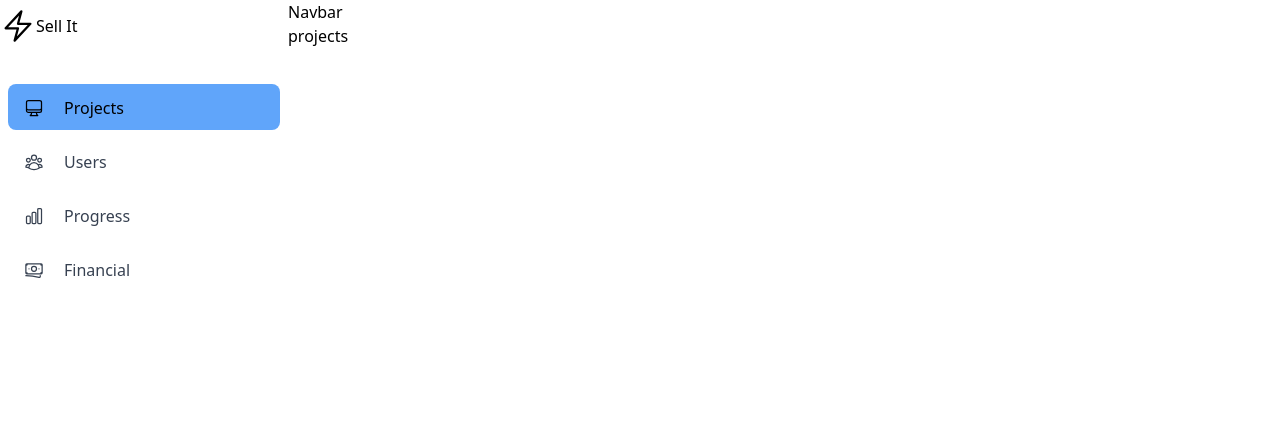
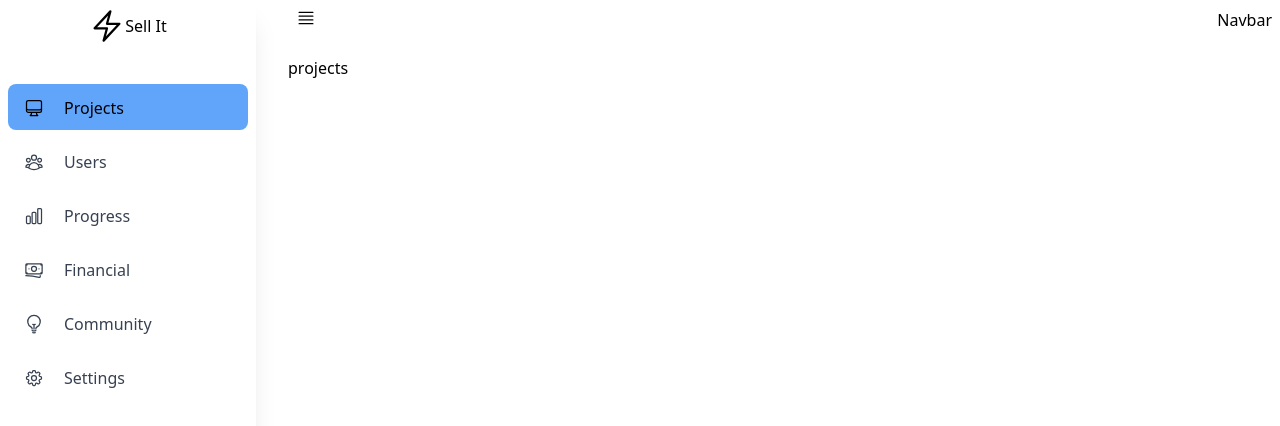
Before and after one commit to aziz-codes/react-admin-dashboard, a React (Create React App) app: page / in a window 1280 px wide. Shown: the top 426 px of the page. Built offline with nearby package versions, Linux system fonts and the light colour scheme; the HTML template or start-up script is replaced by a standard one.

Commit message:
implemented faker

```diff
--- a/package.json
+++ b/package.json
@@ -3,6 +3,7 @@
   "version": "0.1.0",
   "private": true,
   "dependencies": {
+    "@faker-js/faker": "^7.6.0",
     "@heroicons/react": "^2.0.13",
     "@testing-library/jest-dom": "^5.16.5",
     "@testing-library/react": "^13.4.0",
--- a/src/App.js
+++ b/src/App.js
@@ -12,9 +12,9 @@ const App = () => {
         <div className="flex relative dark:bg-main-dark-bg">
           {activeMenu ? (
             <div
-              className="w-72 fixed sidebar
+              className="w-64 fixed sidebar
              dark:bg-secondary-dark-bg
-            bg-white"
+            bg-white shadow-xl"
             >
               <Sidebar />
             </div>
@@ -24,10 +24,10 @@ const App = () => {
             </div>
           )}
           <div
-            className={`dark:bg-main-bg bg-main-bg
+            className={`dark:bg-main-bg bg-main-bg ml-72 flex-2 flex-wrap
                 min-h-screen w-full ${activeMenu ? " md:ml-72" : "flex-2"}`}
           >
-            <div className="fixed md:static bg-main-bg dark:bg-main-bg navbar w-full">
+            <div className="md:static bg-main-bg dark:bg-main-bg navbar w-full">
               <Navbar />
             </div>
 
@@ -47,5 +47,4 @@ const App = () => {
     </div>
   );
 };
-
 export default App;
--- a/src/components/Navbar.jsx
+++ b/src/components/Navbar.jsx
@@ -1,12 +1,10 @@
 import React from 'react'
-
+import { Bars4Icon } from '@heroicons/react/24/outline'
 const Navbar = () => {
   return (
-    <div className='bg-white'>
-        <h4>
-       Navbar
-
-        </h4>
+    <div className='bg-white flex justify-between h-14 p-2'>
+      <Bars4Icon className='icons'/>
+        <h4>Navbar</h4>
         </div>
   )
 }
--- /dev/null
+++ b/src/components/Projects.jsx
@@ -0,0 +1,23 @@
+import { useEffect, useState } from "react";
+const { faker } = require('@faker-js/faker');
+const Projects = () => {
+
+
+const [images, setImages] = useState([]);
+
+useEffect(() => {
+    const suggestions = [...Array(5)].map((_, i) => ({
+
+      avatar: faker.image.avatar(),
+
+    }));
+    setImages(suggestions);
+  }, []);
+
+console.log(images);
+  return (
+    <div>projects</div>
+  )
+}
+
+export default Projects
--- a/src/components/Sidebar.jsx
+++ b/src/components/Sidebar.jsx
@@ -1,17 +1,17 @@
 import React from 'react'
 import {Link,NavLink} from 'react-router-dom';
 import {BoltIcon} from '@heroicons/react/24/outline';
-import { links } from '../data/links';
+import { links } from '../data/dummy';
 const Sidebar = () => {
   const activeLink =
     "flex items-center gap-5 pl-4 pt-3 pb-2.5 rounded-lg text-black text-md m-2 bg-blue-400";
 
   const normalLink =
-    "flex items-center gap-5 pl-4 pt-3 pb-2.5 rounded-lg  text-md text-gray-700 dark:text-gray-200 dark:hover:text-black hover:bg-light-gray m-2";
+    "flex items-center gap-5 pl-4 pt-3 pb-2.5 rounded-lg  text-md text-gray-700 dark:text-gray-200 dark:hover:text-black hover:bg-gray-100 m-2";
   return (
     <div className='h-screen md:overflow-hidden pb-10'>
       <div className='flex justify-between items-center'>
-      <Link to='/' className='items-center mt-2 flex'>
+      <Link to='/' className='w-full justify-center items-center mt-2 flex'>
       <BoltIcon className='brand-logo'/><span>Sell It</span>
       </Link>
       </div>
--- a/src/data/links.js
+++ b/src/data/dummy.js
@@ -3,7 +3,10 @@ import {
   UserGroupIcon,
   ChartBarIcon,
   BanknotesIcon,
+  Cog8ToothIcon,
+  LightBulbIcon,
 } from "@heroicons/react/24/outline";
+
 export const links = [
   {
     title: "Projects",
@@ -25,4 +28,14 @@ export const links = [
     icon: <BanknotesIcon />,
     path: "/financial",
   },
+  {
+    title: "Community",
+    icon: <LightBulbIcon />,
+    path: "/comminity",
+  },
+  {
+    title: "Settings",
+    icon: <Cog8ToothIcon />,
+    path: "/settings",
+  },
 ];
--- a/src/pages/projects.js
+++ b/src/pages/projects.js
@@ -1,7 +1,12 @@
 import React from "react";
+import Projects from "../components/Projects";
 
 const projects = () => {
-  return <div>projects</div>;
+  return (
+    <div>
+      <Projects />
+    </div>
+  );
 };
 
 export default projects;
--- a/src/pages/user.js
+++ b/src/pages/user.js
@@ -1,8 +1,25 @@
-import React from "react";
+import { useEffect, useState } from "react";
+const { faker } = require("@faker-js/faker");
+const User = () => {
+  const [users, setUsers] = useState([]);
 
-const User = () => {
+  useEffect(() => {
+    const suggestions = [...Array].map((_, i) => ({
+      username: faker.internet.userName(),
+      email: faker.internet.email(),
+      avatar: faker.internet.avatar(),
+      registerdAt: faker.date.past(),
+    }));
+    setUsers(suggestions);
+  }, []);
   return (
-    <div>This is a really long text which is displaying here in user page</div>
+    <div className="m-3 flex flex-col flex-wrap">
+      <div>
+        <h3 className="font-bold text-xl text-sky-500 tracking-tight">
+          Our Happy Clients
+        </h3>
+      </div>
+    </div>
   );
 };
 
```
Also changed, not shown: 2 other files (tests, documents, lock files or other folders).
